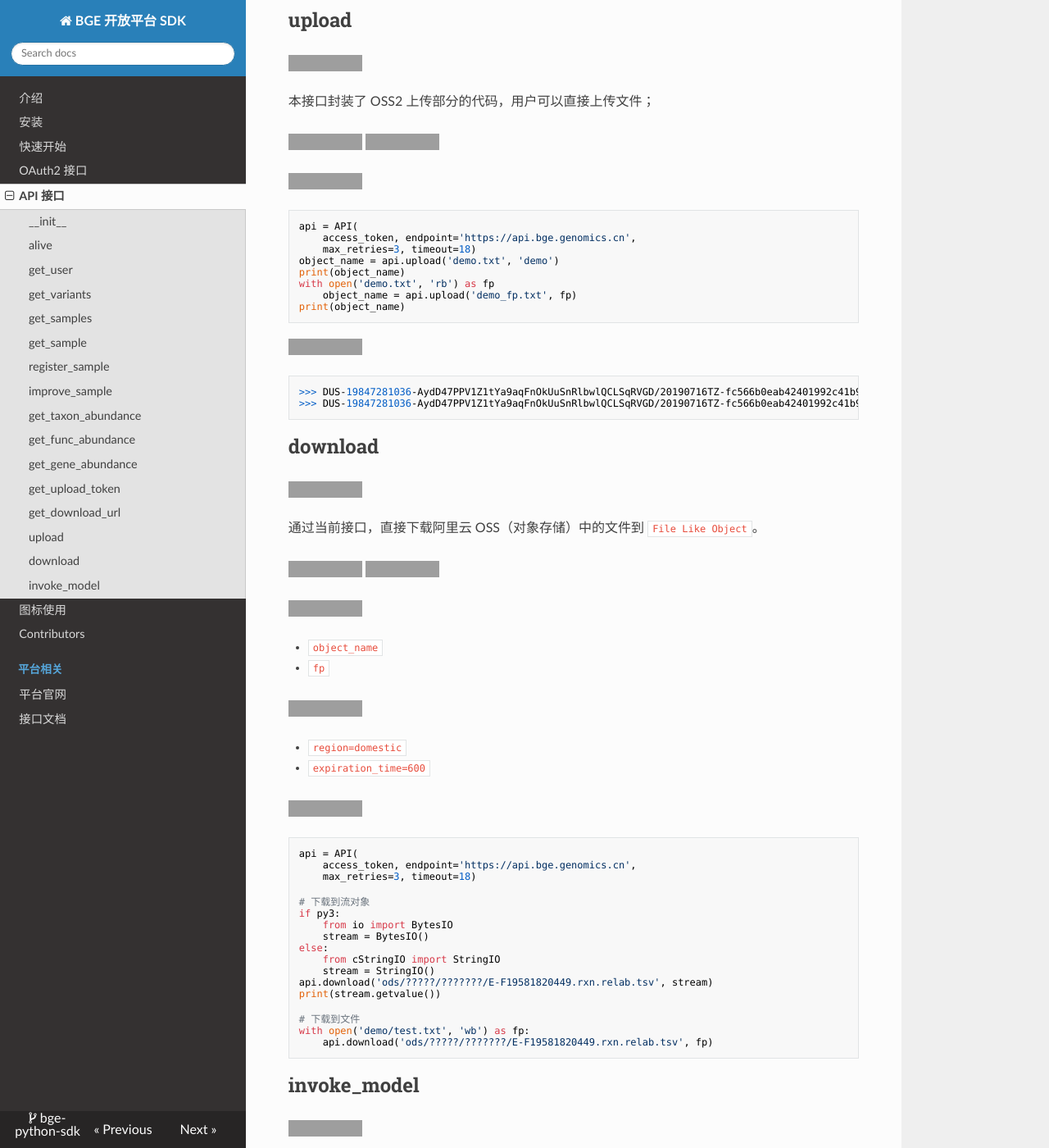
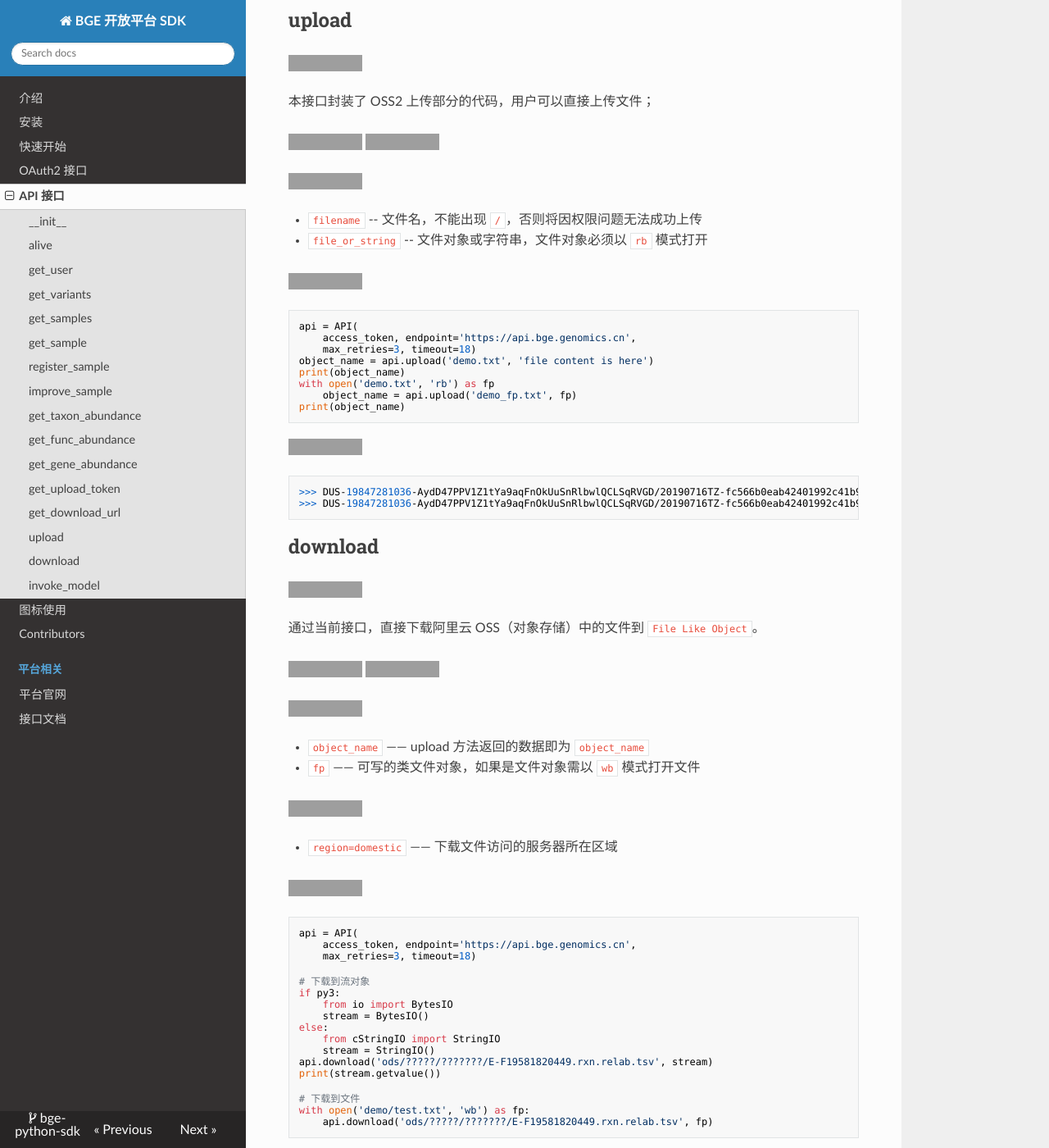
Before and after one commit to teambge/bge-python-sdk, an MkDocs documentation site: the page built from docs/api.md, in a window 1280 px wide and 1400 px high, scrolled down 14823 px. Shown: the whole window at 82% size. Built offline with MkDocs 1.6.1, drawn with Linux system fonts in a browser that asks for light colours; nearby versions of some CDN libraries; old or Windows-style settings are respelled for this version of MkDocs; grey boxes are pictures that could not be loaded.

Commit message:
docs: 更新文档

````diff
--- a/docs/api.md
+++ b/docs/api.md
@@ -855,13 +855,18 @@ print(ret.expires)
 
 ![授权码模式](https://img.shields.io/badge/授权码模式-支持-green) ![客户端模式](https://img.shields.io/badge/客户端模式-支持-green)
 
+![args](https://img.shields.io/badge/参数-args-blue)
+
+* `filename` -- 文件名，不能出现 `/`，否则将因权限问题无法成功上传
+* `file_or_string` -- 文件对象或字符串，文件对象必须以 `rb` 模式打开
+
 ![Python 示例](https://img.shields.io/badge/示例-Python-lightgrey)
 
 ```python
 api = API(
     access_token, endpoint='https://api.bge.genomics.cn',
     max_retries=3, timeout=18)
-object_name = api.upload('demo.txt', 'demo')
+object_name = api.upload('demo.txt', 'file content is here')
 print(object_name)
 with open('demo.txt', 'rb') as fp
     object_name = api.upload('demo_fp.txt', fp)
@@ -885,13 +890,12 @@ print(object_name)
 
 ![args](https://img.shields.io/badge/参数-args-blue)
 
-* `object_name`
-* `fp`
+* `object_name` —— upload 方法返回的数据即为 `object_name`
+* `fp` —— 可写的类文件对象，如果是文件对象需以 `wb` 模式打开文件
 
 ![kwargs](https://img.shields.io/badge/参数-kwargs-blue)
 
-* `region=domestic`
-* `expiration_time=600`
+* `region=domestic` —— 下载文件访问的服务器所在区域
 
 ![Python 示例](https://img.shields.io/badge/示例-Python-lightgrey)
 
````
